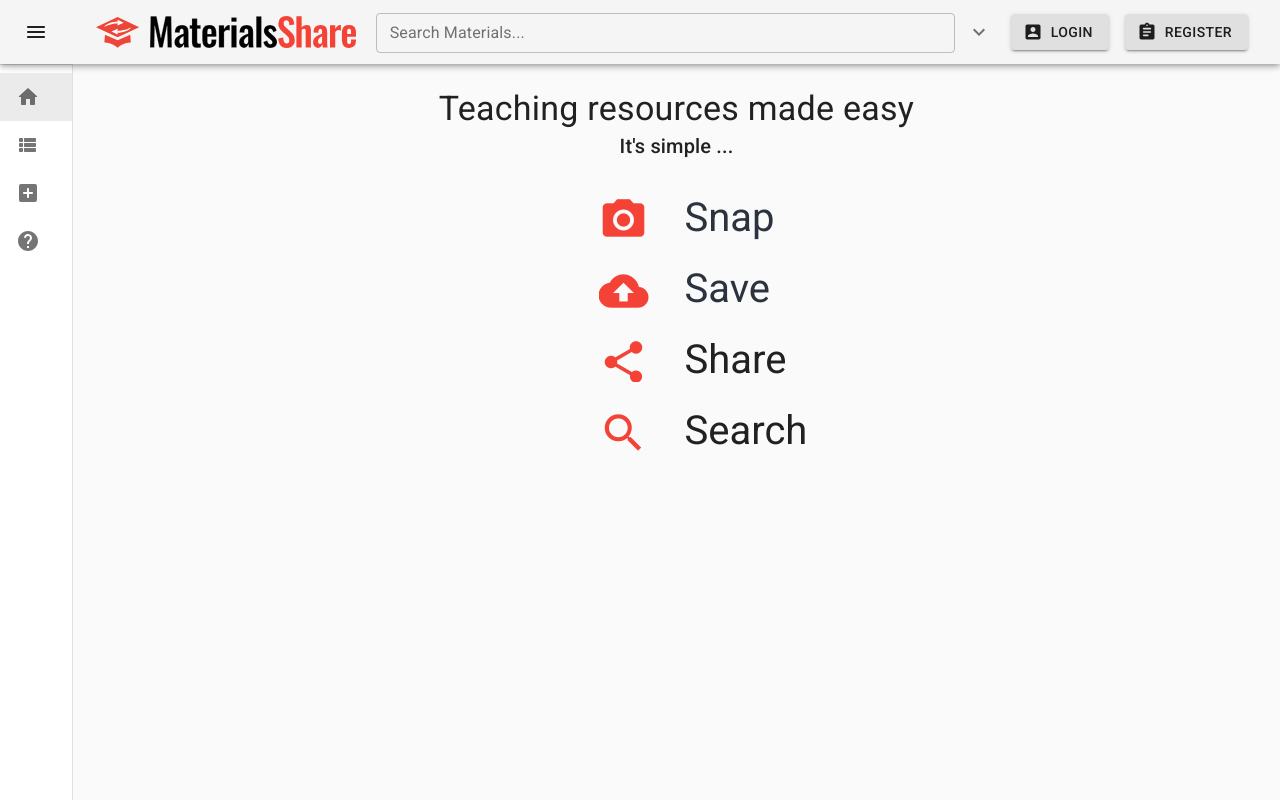
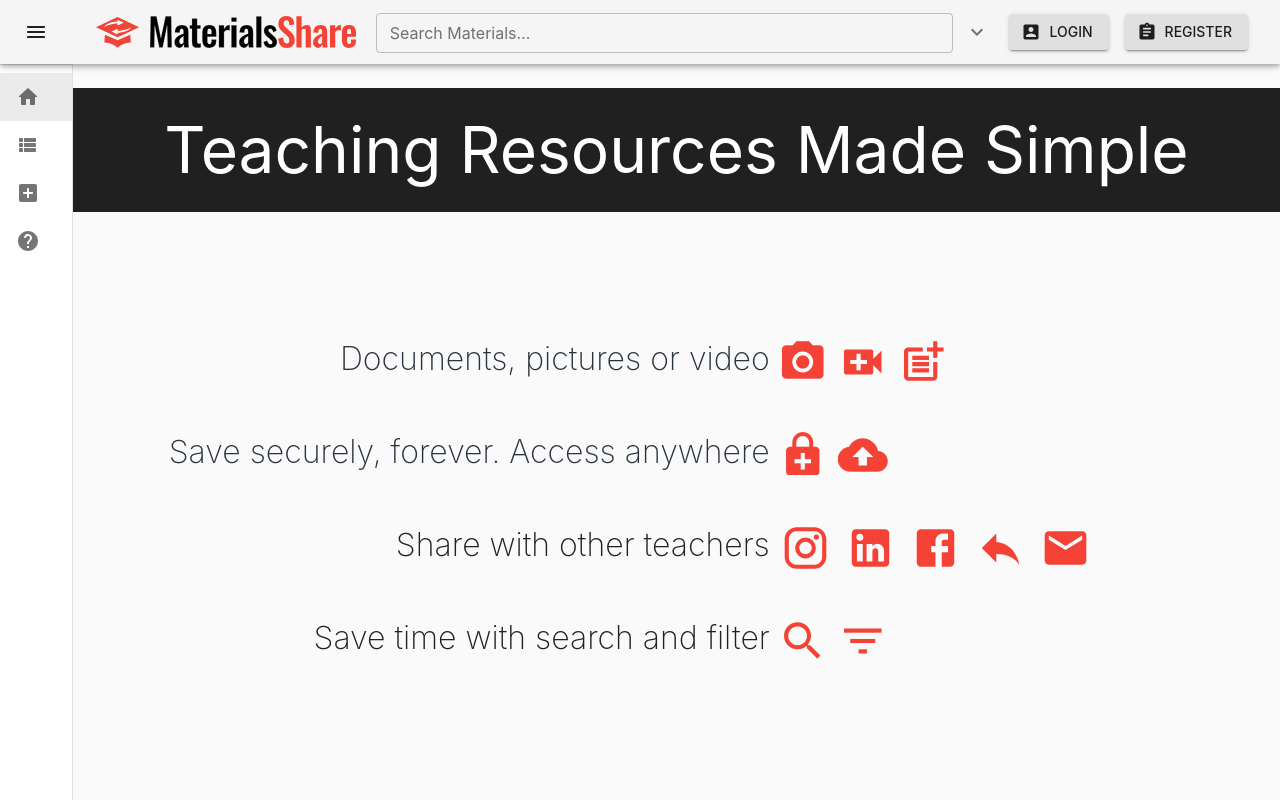
Before and after one commit to barooahn/Materials-Share-JS, a React (Create React App) app in the folder client/: page / in a window 1280 px wide. Built offline with nearby package versions, Linux system fonts and the light colour scheme; no server answers.

Commit message:
added homelayout

```diff
--- a/client/src/App.js
+++ b/client/src/App.js
@@ -2,11 +2,11 @@ import React, { Component } from "react";
 import "./App.css";
 import { ThemeProvider } from "@material-ui/core/styles";
 import CssBaseline from "@material-ui/core/CssBaseline";
-import theme from './theme'
-import Home from "./components/Home";
+import theme from "./theme";
+import Home from "./components/home/homeLayout";
+
 
 class App extends Component {
-
   render() {
     return (
       <ThemeProvider theme={theme}>
--- /dev/null
+++ b/client/src/components/home/homeLayout.jsx
@@ -0,0 +1,181 @@
+import React from "react";
+import { makeStyles } from "@material-ui/core/styles";
+import Typography from "@material-ui/core/Typography";
+import Icon from "@material-ui/core/Icon";
+import Grid from "@material-ui/core/Grid";
+import { NavLink } from "react-router-dom";
+// import { ReactComponent as InstagramIcon } from "../../Icons/instagramLogo.svg";
+// import { ReactComponent as LinkedInIcon } from "../../Icons/linkedin.svg";
+import SvgIcon from "@material-ui/core/SvgIcon";
+import {
+  Instagram,
+  LinkedIn,
+  Facebook,
+  Reply,
+  Email,
+} from "@material-ui/icons";
+
+const useStyles = makeStyles((theme) => ({
+  root: {
+    flexGrow: 1,
+    overflow: "hidden",
+    // padding: theme.spacing(0, 5),
+    margin: `${theme.spacing(1)}px auto`,
+    textAlign: "center",
+    [theme.breakpoints.up("sm")]: {
+      textAlign: "left",
+      marginTop: "100px",
+    },
+    verticalAlign: "middle",
+  },
+  typography: {
+    textAlign: "center",
+    [theme.breakpoints.up("sm")]: {
+      textAlign: "right",
+      marginBottom: 30,
+    },
+  },
+  title: {
+    padding: "1rem",
+    backgroundColor: "rgba(0, 0, 0, 0.87)",
+    color: "#fff",
+    margin: 0,
+    [theme.breakpoints.up("sm")]: {
+      margin: "0 -24px",
+    },
+    overflow: "hidden",
+  },
+  icon: {
+    fontSize: 40,
+    marginRight: 10,
+    marginBottom: 20,
+    [theme.breakpoints.up("sm")]: {
+      marginBottom: 30,
+      paddingTop: 5,
+      fontSize: 50,
+    },
+  },
+  SVGicon: {
+    fontSize: 45,
+    marginBottom: 20,
+    marginRight: 10,
+    [theme.breakpoints.up("sm")]: {
+      paddingTop: 5,
+      fontSize: 55,
+      marginBottom: 25,
+    },
+  },
+}));
+
+export default function AutoGridNoWrap() {
+  const classes = useStyles();
+
+  return (
+    <main>
+      <Typography
+        className={classes.title}
+        align="center"
+        variant="h1"
+        component="h1"
+      >
+        Teaching Resources Made Simple
+      </Typography>
+
+      <br />
+      <div className={classes.root}>
+        {/* <Paper className={classes.paper}> */}
+        <Grid container spacing={1} justify="center" alignItems="center">
+          <Grid item sm={7} xs={12}>
+            <NavLink to="/create" className="link">
+              <Typography
+                className={classes.typography}
+                variant="h3"
+                component="h3"
+              >
+                Documents, pictures or video
+              </Typography>
+            </NavLink>
+          </Grid>
+          <Grid item sm={5} xs={12}>
+            <NavLink to="/create" className="link">
+              <Icon className={classes.icon} color="secondary">
+                camera_alt
+              </Icon>
+              <Icon className={classes.icon} color="secondary">
+                video_call
+              </Icon>
+              <Icon className={classes.icon} color="secondary">
+                post_add
+              </Icon>
+            </NavLink>
+          </Grid>
+          <Grid item sm={7} xs={12}>
+            <NavLink to="/create" className="link">
+              <Typography
+                className={classes.typography}
+                variant="h3"
+                component="h3"
+              >
+                Save securely, forever. Access anywhere
+              </Typography>
+            </NavLink>
+          </Grid>
+          <Grid item sm={5} xs={12}>
+            <NavLink to="/create" className="link">
+              <Icon className={classes.icon} color="secondary">
+                enhanced_encryption
+              </Icon>
+              <Icon className={classes.icon} color="secondary">
+                cloud_upload
+              </Icon>
+            </NavLink>
+          </Grid>
+          <Grid item sm={7} xs={12}>
+            <Typography
+              className={classes.typography}
+              variant="h3"
+              component="h3"
+            >
+              Share with other teachers
+            </Typography>
+          </Grid>
+          <Grid item sm={5} xs={12}>
+            <SvgIcon className={classes.SVGicon} color="secondary">
+              <Instagram />
+            </SvgIcon>
+            <SvgIcon className={classes.SVGicon} color="secondary">
+              <LinkedIn />
+            </SvgIcon>
+            <SvgIcon className={classes.SVGicon} color="secondary">
+              <Facebook />
+            </SvgIcon>
+            <SvgIcon className={classes.SVGicon} color="secondary">
+              <Reply />
+            </SvgIcon>
+            <SvgIcon className={classes.SVGicon} color="secondary">
+              <Email />
+            </SvgIcon>
+          </Grid>
+          <Grid item sm={7} xs={12}>
+            <Typography
+              className={classes.typography}
+              variant="h3"
+              component="h5"
+            >
+              Save time with search and filter
+            </Typography>
+          </Grid>
+          <Grid item sm={5} xs={12}>
+            <Icon className={classes.icon} color="secondary">
+              search
+            </Icon>
+            <Icon className={classes.icon} color="secondary">
+              filter_list
+            </Icon>
+          </Grid>
+        </Grid>
+        {/* </Paper> */}
+      </div>
+    </main>
+  );
+}
--- a/client/src/theme.js
+++ b/client/src/theme.js
@@ -1,13 +1,21 @@
 import { createMuiTheme } from "@material-ui/core/styles";
 import red from "@material-ui/core/colors/red";
 const theme = createMuiTheme({
-  // raisedPrimary: {
-  //   color: theme.palette.getContrastText(theme.palette.primary[500]),
-  //   backgroundColor: theme.palette.primary[500],
-  //   '&:hover': {
-  //     backgroundColor: theme.palette.primary[700],
-  //   },
-  // },
+  typography: {
+    // Use the system font instead of the default Roboto font.
+    fontFamily: [
+      "-apple-system",
+      "BlinkMacSystemFont",
+      '"Segoe UI"',
+      "Roboto",
+      '"Helvetica Neue"',
+      "Arial",
+      "sans-serif",
+      '"Apple Color Emoji"',
+      '"Segoe UI Emoji"',
+      '"Segoe UI Symbol"',
+    ].join(","),
+  },
   overrides: {
     MuiButton: {
       containedPrimary: {
@@ -24,4 +32,25 @@ const theme = createMuiTheme({
     },
   },
 });
+
+theme.typography.h1 = {
+  fontSize: "1.4rem",
+  fontWeight: 400,
+  "@media (min-width:600px)": {
+    fontSize: "2.5rem",
+  },
+  [theme.breakpoints.up("md")]: {
+    fontSize: "4rem",
+  },
+};
+theme.typography.h3 = {
+  fontSize: "1.3rem",
+  fontWeight: 200,
+  "@media (min-width:600px)": {
+    fontSize: "1.3rem",
+  },
+  [theme.breakpoints.up("md")]: {
+    fontSize: "2rem",
+  },
+};
 export default theme;
```
Also changed, not shown: client/src/components/helpers/mobile.js (+0 -8 lines), client/src/Icons/instagramLogo.svg (added), client/src/Icons/linkedin.svg (added).
